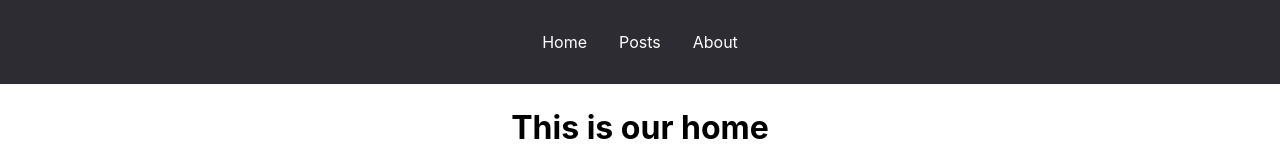
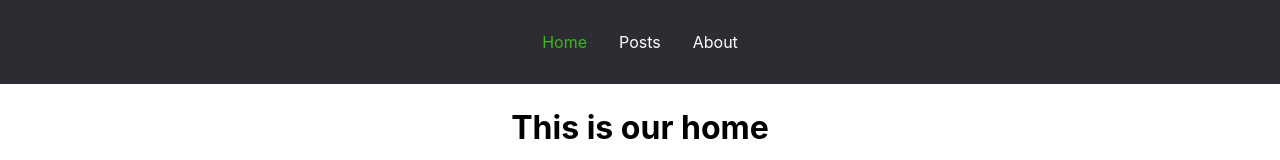
Before and after one commit to Hamlet593/react-routing-6, a React (Create React App) app: page / in a window 1280 px wide. Shown: the top 160 px of the page. Built offline with nearby package versions, Linux system fonts and the light colour scheme.

Commit message:
add special css

```diff
--- a/src/components/Layout.jsx
+++ b/src/components/Layout.jsx
@@ -1,12 +1,20 @@
-import { Link, Outlet } from "react-router-dom";
+import { NavLink, Outlet } from "react-router-dom";
 
 const Layout = () => {
+  const setActive = ({ isActive }) => (isActive ? "active-link" : "");
+
   return (
     <>
       <header>
-        <Link to="/">Home</Link>
-        <Link to="/posts">Posts</Link>
-        <Link to="/about">About</Link>
+        <NavLink to="/" className={setActive}>
+          Home
+        </NavLink>
+        <NavLink to="/posts" className={setActive}>
+          Posts
+        </NavLink>
+        <NavLink to="/about" className={setActive}>
+          About
+        </NavLink>
       </header>
       <main className="container">
         <Outlet />
--- a/src/index.css
+++ b/src/index.css
@@ -60,3 +60,8 @@ main a:hover {
   color: var(--color-active);
   cursor: default;
 }
+
+.active-link {
+  color: rgb(57, 186, 25);
+  cursor: alias
+}
```
